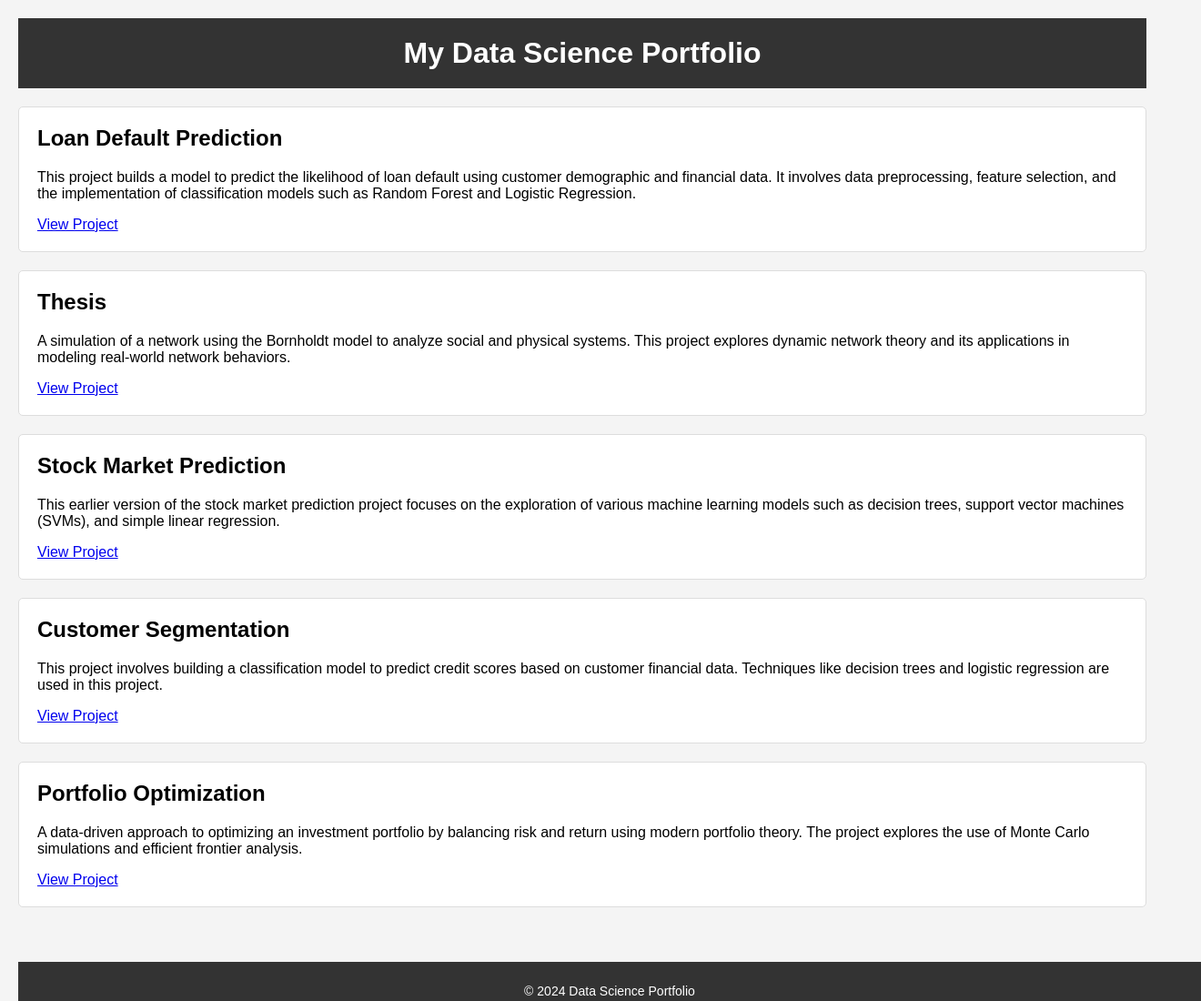
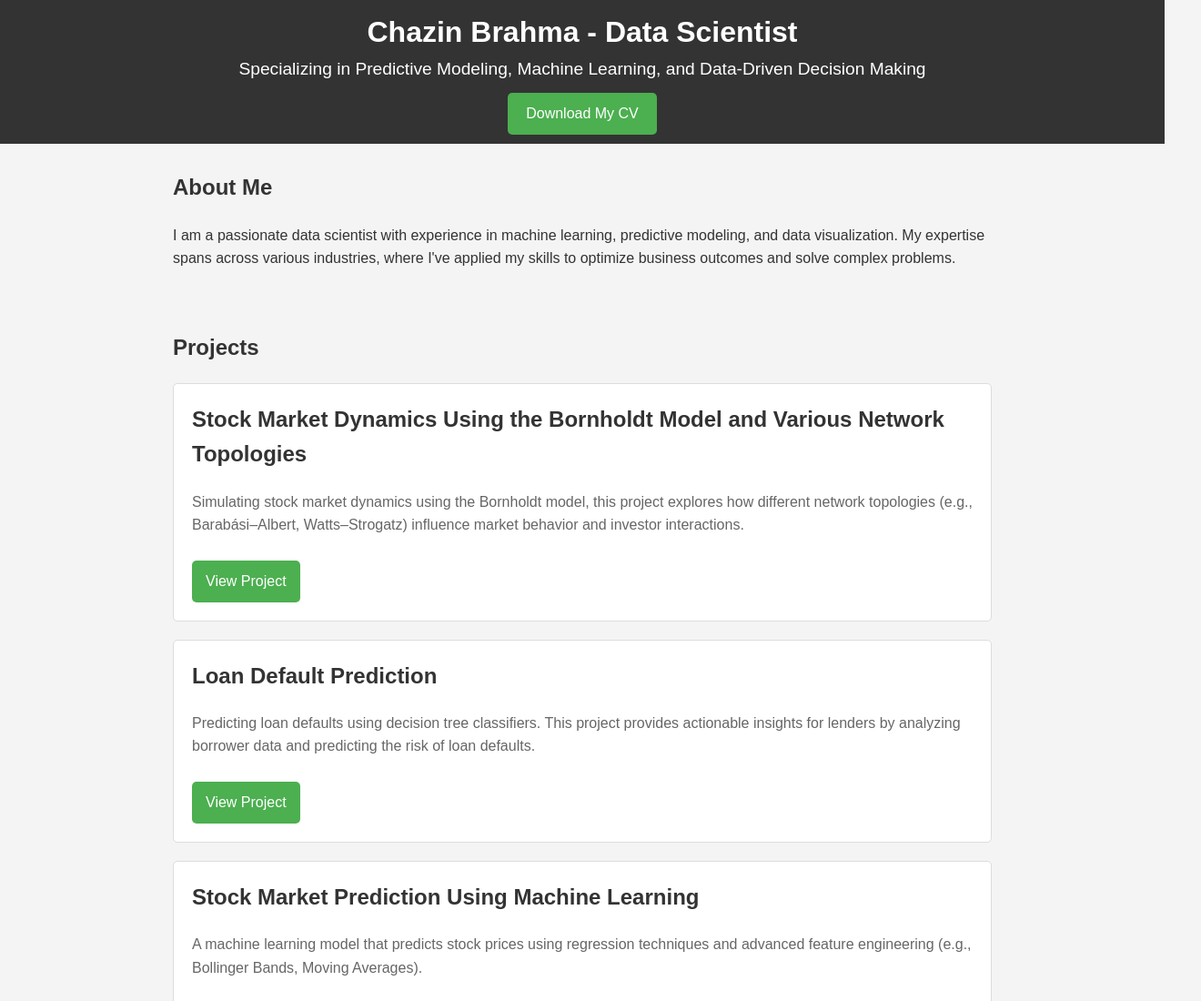
Before and after one commit to chazbrahma/portfolio-website, a plain HTML site: page index.html in a window 1280 px wide. Shown: the top 1100 px of the page at 91% size, 1320 px wide, since content can reach past the window. Drawn offline with Linux system fonts and the light colour scheme.

Commit message:
Updated index.html: reduced gap between About Me and Projects, added CV link, and other refinements

```diff
--- a/index.html
+++ b/index.html
@@ -3,28 +3,49 @@
 <head>
     <meta charset="UTF-8">
     <meta name="viewport" content="width=device-width, initial-scale=1.0">
-    <title>My Data Science Portfolio</title>
+    <title>Data Science Portfolio: Chazin Brahma </title>
     <style>
         body {
             font-family: Arial, sans-serif;
             margin: 0;
-            padding: 20px;
+            padding: 0;
             background-color: #f4f4f4;
-            min-height: 100vh;
-            position: relative;
+            color: #333;
+            line-height: 1.6;
         }
         header {
+            background-color: #333;
+            color: #fff;
+            padding: 10px 0;
             text-align: center;
-            background-color: #333;
-            color: white;
-            padding: 20px;
         }
-        h1 {
+        header h1 {
             margin: 0;
+            font-size: 2em;
+        }
+        header p {
+            margin: 0;
+            font-size: 1.2em;
+        }
+        header a {
+            color: #fff;
+            text-decoration: none;
+            background-color: #4CAF50;
+            padding: 10px 20px;
+            border-radius: 5px;
+            display: inline-block;
+            margin-top: 10px;
         }
         section {
-            margin: 20px 0;
-            padding-bottom: 60px; /* Added space at the bottom of the content */
+            padding: 10px 0;
+            max-width: 900px;
+            margin: 0 auto;
+        }
+        #about {
+            margin-bottom: 10px;
+        }
+        #projects {
+            margin-top: 10px;
         }
         .project {
             background-color: white;
@@ -35,64 +56,104 @@
         }
         .project h2 {
             margin-top: 0;
+            color: #333;
+        }
+        .project p {
+            color: #666;
+        }
+        .project a {
+            display: inline-block;
+            margin-top: 10px;
+            color: #fff;
+            background-color: #4CAF50;
+            padding: 10px 15px;
+            text-decoration: none;
+            border-radius: 5px;
+        }
+        .skills {
+            background-color: #eee;
+            padding: 20px;
+            margin-top: 30px;
+        }
+        .skills h2 {
+            margin-top: 0;
         }
         footer {
             text-align: center;
             padding: 10px;
             background-color: #333;
             color: white;
-            position: absolute;
-            width: 100%;
-            bottom: 0;
-            font-size: 14px;
-            height: 40px;
+            margin-top: 20px;
         }
     </style>
 </head>
 <body>
+
 <header>
-        <h1>My Data Science Portfolio</h1>
+    <h1>Chazin Brahma - Data Scientist</h1>
+    <p>Specializing in Predictive Modeling, Machine Learning, and Data-Driven Decision Making</p>
+    <a href="https://github.com/chazbrahma/portfolio-website/raw/main/Cv.pdf" download>Download My CV</a>
 </header>
 
-    <section>
-        <!-- Project 1: Loan Default Prediction -->
+<section id="about">
+    <h2>About Me</h2>
+    <p>I am a passionate data scientist with experience in machine learning, predictive modeling, and data visualization. My expertise spans across various industries, where I've applied my skills to optimize business outcomes and solve complex problems.</p>
+</section>
+
+<section id="projects">
+    <h2>Projects</h2>
+
+    <!-- Project 1: Stock Market Dynamics -->
+    <div class="project">
+        <h2>Stock Market Dynamics Using the Bornholdt Model and Various Network Topologies</h2>
+        <p>Simulating stock market dynamics using the Bornholdt model, this project explores how different network topologies (e.g., Barabási–Albert, Watts–Strogatz) influence market behavior and investor interactions.</p>
+        <a href="https://github.com/chazbrahma/Thesis">View Project</a>
+    </div>
+
+    <!-- Project 2: Loan Default Prediction -->
     <div class="project">
         <h2>Loan Default Prediction</h2>
-            <p>This project builds a model to predict the likelihood of loan default using customer demographic and financial data. It involves data preprocessing, feature selection, and the implementation of classification models such as Random Forest and Logistic Regression.</p>
+        <p>Predicting loan defaults using decision tree classifiers. This project provides actionable insights for lenders by analyzing borrower data and predicting the risk of loan defaults.</p>
         <a href="https://github.com/chazbrahma/LoanDefault">View Project</a>
     </div>
 
-        <!-- Project 2: Thesis -->
+    <!-- Project 3: Stock Market Prediction -->
     <div class="project">
-            <h2>Thesis</h2>
-            <p>A simulation of a network using the Bornholdt model to analyze social and physical systems. This project explores dynamic network theory and its applications in modeling real-world network behaviors.</p>
-            <a href="https://github.com/chazbrahma/Thesis">View Project</a>
-        </div>
-
-        <!-- Project 3: Stock Market Prediction  -->
-        <div class="project">
-            <h2>Stock Market Prediction</h2>
-            <p>This earlier version of the stock market prediction project focuses on the exploration of various machine learning models such as decision trees, support vector machines (SVMs), and simple linear regression.</p>
+        <h2>Stock Market Prediction Using Machine Learning</h2>
+        <p>A machine learning model that predicts stock prices using regression techniques and advanced feature engineering (e.g., Bollinger Bands, Moving Averages).</p>
         <a href="https://github.com/chazbrahma/Stock-Price-Predicition">View Project</a>
     </div>
 
     <!-- Project 4: Customer Segmentation -->
     <div class="project">
-            <h2>Customer Segmentation</h2>
-            <p>This project involves building a classification model to predict credit scores based on customer financial data. Techniques like decision trees and logistic regression are used in this project.</p>
+        <h2>Customer Segmentation for Banks</h2>
+        <p>Segmenting a bank's customer base using K-Means clustering to optimize marketing strategies and reduce churn. This project provides insights into customer behavior and demographics.</p>
         <a href="https://github.com/chazbrahma/Customer-segmentation">View Project</a>
     </div>
 
     <!-- Project 5: Portfolio Optimization -->
     <div class="project">
         <h2>Portfolio Optimization</h2>
-            <p>A data-driven approach to optimizing an investment portfolio by balancing risk and return using modern portfolio theory. The project explores the use of Monte Carlo simulations and efficient frontier analysis.</p>
+        <p>Optimizing an investment portfolio using modern portfolio theory, Monte Carlo simulations, and efficient frontier analysis to balance risk and return.</p>
         <a href="https://github.com/chazbrahma/Portfolio-Optimisation">View Project</a>
     </div>
 </section>
 
+<section class="skills">
+    <h2>Skills</h2>
+    <ul>
+        <li>Programming Languages: Python, R, SQL</li>
+        <li>Machine Learning: Scikit-learn</li>
+        <li>Data Visualization: Matplotlib, Seaborn, Plotly</li>
+        <li>Statistical Analysis: Hypothesis Testing, Regression Analysis</li>
+        <li>Data Wrangling: Pandas, NumPy</li>
+    </ul>
+</section>
+
 <footer>
-        <p>&copy; 2024 Data Science Portfolio</p>
+    <p>&copy; 2024 [Your Name] - All Rights Reserved</p>
+    <p><a href="mailto:chazinbrahma0@gmail.com">Contact Me</a></p>
 </footer>
+
 </body>
 </html>
```
Lines whose indentation alone changed are shown as unchanged.
